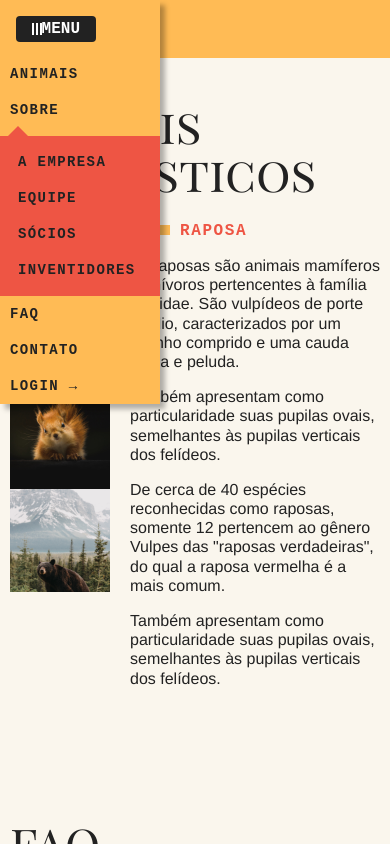
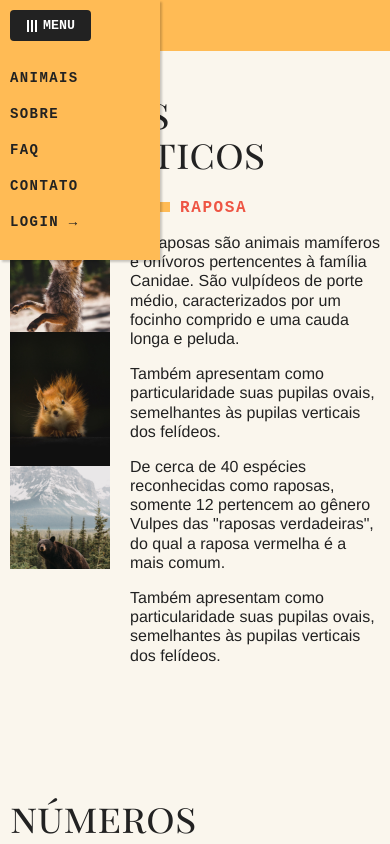
Before and after one commit to jrmaiafs/Animais-Fantasticos-2, a plain HTML site: page index.html in a window 390 px wide. Both pictures are taken after a click on the button "MENU". Shown: the top 844 px of the page. Drawn offline with Linux system fonts and the light colour scheme.

Commit message:
add anima numeros

```diff
--- a/animations/clickoutSide.js
+++ b/animations/clickoutSide.js
@@ -3,7 +3,9 @@ export default function clickOutSide(element, events, callback) {
   if (!element.hasAttribute(outside)) {
     element.setAttribute(outside, "");
     events.forEach((userEvent) => {
-      document.documentElement.addEventListener(userEvent, handleClickOutSide);
+      setTimeout(() =>
+        document.documentElement.addEventListener(userEvent, handleClickOutSide)
+      );
     });
   }
 
--- /dev/null
+++ b/animations/initAnimaNumeros.js
@@ -0,0 +1,28 @@
+export default function animaNumeros() {}
+
+const numeros = Array.from(document.querySelectorAll("[data-numero]"));
+
+window.addEventListener("scroll", lookSection);
+
+function lookSection() {
+  const section = document.querySelector(".numeros");
+  const active = section.classList.contains("active");
+  if (active) {
+    window.removeEventListener("scroll", lookSection);
+    animar(numeros);
+  }
+}
+
+function animar(numeros) {
+  numeros.forEach((numero) => {
+    const total = +numero.innerText;
+    let start = 0;
+    const timer = setInterval(() => {
+      start++;
+      numero.innerText = Math.round(start * (total / 100));
+      if (+numero.innerText >= total) {
+        clearInterval(timer);
+      }
+    }, 30 * Math.random());
+  });
+}
--- a/animations/menuMobile.js
+++ b/animations/menuMobile.js
@@ -1,14 +1,24 @@
-export default function initMenuMobile() {}
+import clickOutSide from "./clickoutSide.js";
 
-const button = document.querySelector("[data-button]");
-const ul = document.querySelector("[data-dropdown]");
-const ulnav = document.querySelector("[data-menu='suave'] ul");
-console.log(ulnav);
-button.addEventListener("click", handleMobileMenu);
-button.addEventListener("touchstart", handleMobileMenu);
+export default function initMenuMobile() {
+  const menuButton = document.querySelector("[data-menu='button']");
+  const menuList = document.querySelector("[data-menu='list']");
+  const events = ["click", "touchstart"];
 
-function handleMobileMenu(event) {
-  event.preventDefault();
-  button.classList.toggle("active");
-  ulnav.classList.toggle("active");
+  if (menuButton) {
+    function openMenu(event) {
+      event.preventDefault();
+      menuButton.classList.add("active");
+      menuList.classList.add("active");
+
+      clickOutSide(menuList, events, () => {
+        menuButton.classList.remove("active");
+        menuList.classList.remove("active");
+      });
+    }
+
+    events.forEach((evento) => {
+      menuButton.addEventListener(evento, openMenu);
+    });
+  }
 }
--- a/css/dropdown.css
+++ b/css/dropdown.css
@@ -21,7 +21,7 @@
 
 @media (max-width: 700px) {
   [data-dropdown] .dropdown-menu {
-    display: block;
+    display: none;
   }
 }
 
@@ -38,9 +38,9 @@
 
 .dropdown-menu::before {
   content: "";
-  position: absolute;
+  position: relative;
   display: block;
-  top: -10px;
+  top: -20px;
   width: 0;
   height: 0;
   border-bottom: 10px solid #e54;
--- a/css/geral.css
+++ b/css/geral.css
@@ -44,41 +44,6 @@ body {
   padding: 10px;
 }
 
-.menu button {
-  display: none;
-  max-width: 80px;
-  background: #222;
-  color: #fff;
-  padding: 0.25rem 1rem 0.25rem 2rem;
-  align-items: center;
-  justify-content: flex-end;
-  text-transform: uppercase;
-  font-family: "IBM Plex Mono", monospace;
-  font-weight: bold;
-  font-size: 1rem;
-  border-radius: 0.25rem;
-  border: none;
-  position: relative;
-  z-index: 1000;
-}
-
-.menu button::before {
-  content: "";
-  width: 12px;
-  height: 2px;
-  background: #fff;
-  display: inline-block;
-  position: absolute;
-  top: 10;
-  left: 0;
-  margin-left: 15px;
-  box-shadow: 0 4px 0 currentColor, 0 -4px 0 currentColor;
-  transition: 0.5s ease;
-}
-
-.menu button.active::before {
-  transform: rotate(90deg);
-}
 .menu li a {
   display: block;
   padding: 10px;
@@ -247,61 +212,15 @@ body {
     grid-column: 1 / 3;
   }
   .grid-section h1 {
-    font-size: 3rem;
+    font-size: 2.5rem;
   }
   .menu {
     margin-top: 0px;
-    padding: 1rem;
-    /* min-height: 3.5rem; */
+    /* padding: 1rem; */
   }
 
   .copy {
     margin-bottom: 0px;
-  }
-
-  .menu ul {
-    display: none;
-    flex-direction: column;
-    flex-wrap: wrap;
-    position: absolute;
-    z-index: 200;
-    top: 0;
-    left: 0;
-    width: 160px;
-    background-color: #fb5;
-    padding: 3.5rem 0 0 0;
-    box-shadow: 5px 5px 5px rgba(0, 0, 0, 0.3);
-    border: none;
-    transition: 0.5s ease;
-  }
-
-  .menu ul.active {
-    display: flex;
-    animation: show-menu-ul 0.5s forwards;
-  }
-
-  @keyframes show-menu-ul {
-    from {
-      opacity: 0;
-      transform: translateX(-30px);
-    }
-    to {
-      opacity: 1;
-      transform: initial;
-    }
-  }
-
-  .menu li ul {
-    background: #e54;
-    box-sizing: border-box;
-    position: relative;
-    padding: 0.5rem;
-    margin-top: 0.5rem;
-    box-shadow: none;
-  }
-
-  .menu button {
-    display: flex;
   }
 }
 
--- /dev/null
+++ b/css/menu-mobile.css
@@ -0,0 +1,55 @@
+[data-menu="button"] {
+  display: none;
+}
+
+@media (max-width: 700px) {
+  .js [data-menu="button"] {
+    display: flex;
+    align-items: center;
+    margin: 10px;
+    color: #fff;
+    background: #222;
+    border-radius: 4px;
+    padding: 0.5rem 1rem;
+    cursor: pointer;
+    text-transform: uppercase;
+    font-weight: bold;
+    font-family: "IBM Plex Mono", monospace;
+    border: none;
+    position: relative;
+    z-index: 300;
+  }
+  .js [data-menu="button"]::before {
+    content: "";
+    display: inline-block;
+    height: 2px;
+    width: 12px;
+    background: #fff;
+    box-shadow: 0 4px currentColor, 0 -4px currentColor;
+    margin-right: 5px;
+    transition: transform 0.3s;
+  }
+  .js [data-menu="button"].active::before {
+    transform: rotate(90deg);
+  }
+
+  .js [data-menu="list"] {
+    display: none;
+    position: absolute;
+    width: 160px;
+    z-index: 200;
+    background: #fb5;
+    padding: 60px 0 20px 0;
+    top: 0;
+    box-shadow: 2px 2px 2px 0 rgba(0, 0, 0, 0.2);
+  }
+
+  .js [data-menu="list"].active {
+    display: block;
+    animation: show-left 0.5s forwards;
+  }
+  .js .dropdown-menu {
+    position: static;
+    border: none;
+  }
+}
--- /dev/null
+++ b/css/numeros.css
@@ -0,0 +1,32 @@
+.numeros-section {
+  grid-column: 2 / 4;
+  font-family: "Playfair Display SC";
+}
+
+.numeros-grid {
+  grid-column: 2 / 4;
+  display: grid;
+  grid-template-columns: 1fr 1fr;
+  gap: 30px;
+}
+
+@media (max-width: 700px) {
+  .numeros-grid {
+    grid-column: 1;
+  }
+}
+
+.numeros-grid h3 {
+  font-family: "Playfair Display SC";
+  font-size: 2rem;
+  margin-bottom: 0.5rem;
+}
+
+.numeros-grid span {
+  display: block;
+  margin-top: 0.5rem;
+  font-family: "IBM Plex Mono", monospace;
+  font-size: 1.5rem;
+  font-weight: bold;
+  color: #e54;
+}
--- a/css/style.css
+++ b/css/style.css
@@ -2,3 +2,5 @@
 @import "./modal.css";
 @import "./tooltip.css";
 @import "./dropdown.css";
+@import "./menu-mobile.css";
+@import "./numeros.css"
--- a/index.html
+++ b/index.html
@@ -17,8 +17,10 @@
   <body>
     <div class="grid-container">
       <nav class="menu" data-menu="suave">
-        <button data-button>menu</button>
-        <ul>
+        <button data-menu="button" aria-expanded="false" aria-controls="menu">
+          menu
+        </button>
+        <ul data-menu="list" id="menu">
           <li><a href="#animais">Animais</a></li>
           <li data-dropdown>
             <a href="sobre.html">Sobre</a>
@@ -188,6 +190,28 @@
           </section>
         </div>
       </section>
+      <section class="numeros grid-section" data-anime="scroll">
+        <h1 class="titulo">números</h1>
+
+        <div class="numeros-grid">
+          <div class="numero-animal">
+            <h3>lobos</h3>
+            <span data-numero>599</span>
+          </div>
+          <div class="numero-animal">
+            <h3>esquilos</h3>
+            <span data-numero>1065</span>
+          </div>
+          <div class="numero-animal">
+            <h3>raposas</h3>
+            <span data-numero>2252</span>
+          </div>
+          <div class="numero-animal">
+            <h3>ursos</h3>
+            <span data-numero>3208</span>
+          </div>
+        </div>
+      </section>
 
       <section class="grid-section faq" data-anime="scroll" id="faq">
         <h1 class="titulo">FAQ</h1>
--- a/script.js
+++ b/script.js
@@ -6,6 +6,7 @@ import initModal from "./animations/modal.js";
 import initToolTip from "./animations/toolTip.js";
 import initDropDownMenu from "./animations/initDropDownMenu.js";
 import initMenuMobile from "./animations/menuMobile.js";
+import animaNumeros from "./animations/initAnimaNumeros.js";
 
 initTab();
 initAnimaScroll();
@@ -15,3 +16,4 @@ initModal();
 initToolTip();
 initDropDownMenu();
 initMenuMobile();
+animaNumeros();
```
